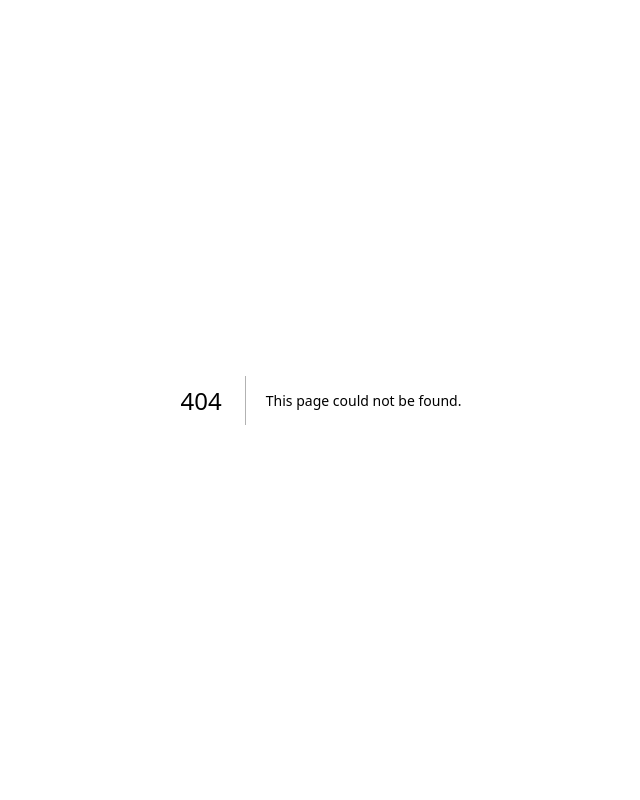
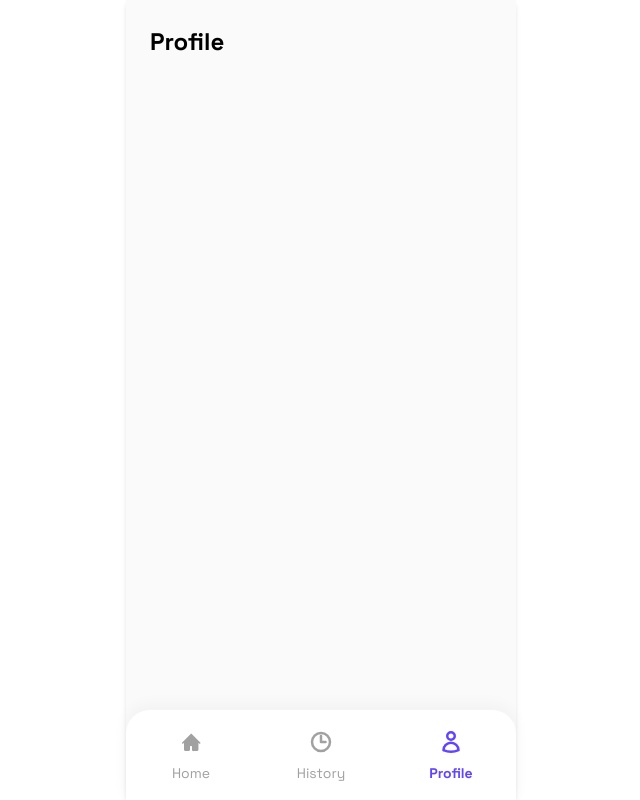
Before and after one commit to farhnnraal/fynix-app, a Next.js app: page /dashboard/profile in a window 1280 px wide. Before the commit this address had no page. Shown: the whole page, without its empty margins (319-959 px from the left). Built offline with nearby package versions, Linux system fonts and the light colour scheme.

Commit message:
feat : add profile page component

```diff
--- /dev/null
+++ b/app/dashboard/(main)/profile/page.tsx
@@ -0,0 +1,7 @@
+export default function ProfilePage() {
+  return (
+    <div className="w-full p-6">
+      <h2 className="text-h2">Profile</h2>
+    </div>
+  );
+}
```
